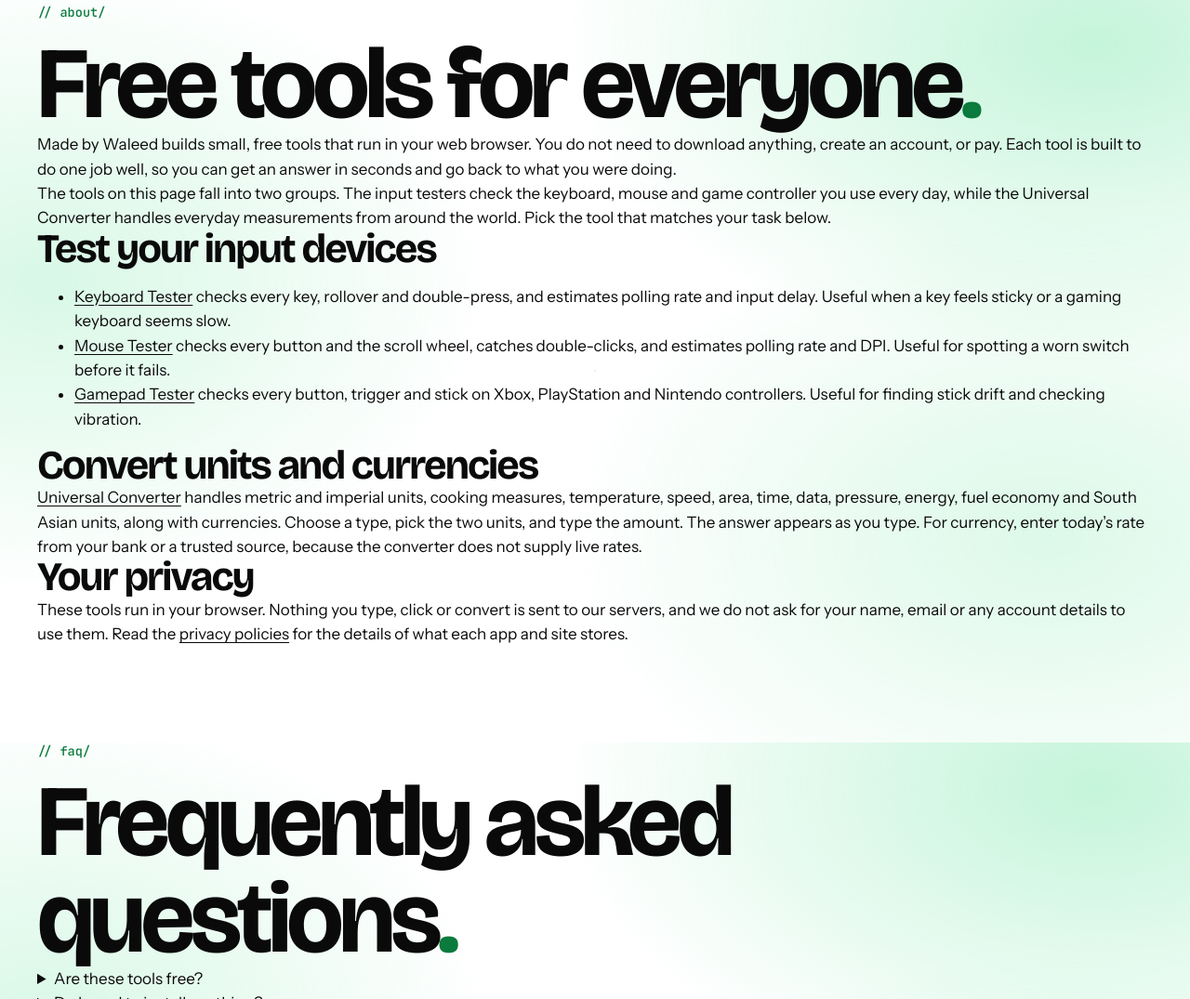
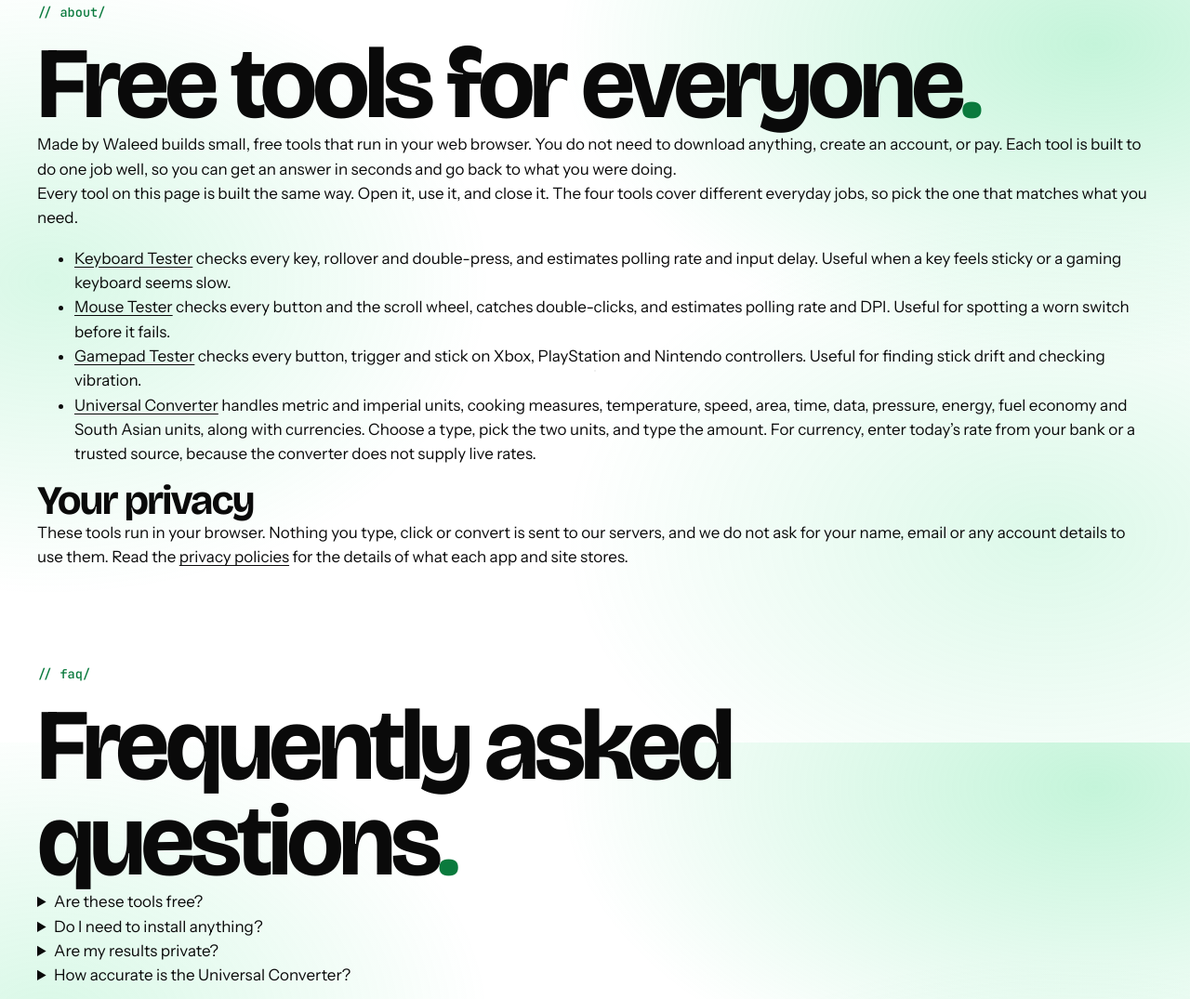
Before and after one commit to madebywaleed/madebywaleed-website, a plain HTML site: page tools/index.html in a window 1280 px wide. Shown: the part 1601-2676 px from the top of the page at 93% size. Drawn offline with nearby package versions, Linux system fonts and the light colour scheme.

Commit message:
Group all four tools together on the tools hub
The Universal Converter was listed apart from the other tools and sat under
an Input devices heading. Put every tool under one heading and one list.

Co-Authored-By: Claude Haiku 5.5 <noreply@anthropic.com>
Claude-Session: https://claude.ai/code/session_018HNbduaknF7xcZKqVrGy8y

```diff
--- a/tools/index.html
+++ b/tools/index.html
@@ -42,7 +42,7 @@
     </section>
     <section class="section tight">
       <div class="wrap">
-        <p class="eyebrow">// input/</p><h2>Input devices<span class="dot">.</span></h2>
+        <p class="eyebrow">// tools/</p><h2>Our free tools<span class="dot">.</span></h2>
         <div class="tiles">
           <a class="tile t-strategy" href="/tools/keyboard-tester/" style="text-decoration:none;color:inherit">
             <h3>Keyboard Tester<span class="dot">.</span></h3>
@@ -72,15 +72,13 @@
         <p class="eyebrow">// about/</p>
         <h2>Free tools for everyone<span class="dot">.</span></h2>
         <p>Made by Waleed builds small, free tools that run in your web browser. You do not need to download anything, create an account, or pay. Each tool is built to do one job well, so you can get an answer in seconds and go back to what you were doing.</p>
-        <p>The tools on this page fall into two groups. The input testers check the keyboard, mouse and game controller you use every day, while the Universal Converter handles everyday measurements from around the world. Pick the tool that matches your task below.</p>
-        <h3>Test your input devices</h3>
+        <p>Every tool on this page is built the same way. Open it, use it, and close it. The four tools cover different everyday jobs, so pick the one that matches what you need.</p>
         <ul>
           <li><a href="/tools/keyboard-tester/">Keyboard Tester</a> checks every key, rollover and double-press, and estimates polling rate and input delay. Useful when a key feels sticky or a gaming keyboard seems slow.</li>
           <li><a href="/tools/mouse-tester/">Mouse Tester</a> checks every button and the scroll wheel, catches double-clicks, and estimates polling rate and DPI. Useful for spotting a worn switch before it fails.</li>
           <li><a href="/tools/gamepad-tester/">Gamepad Tester</a> checks every button, trigger and stick on Xbox, PlayStation and Nintendo controllers. Useful for finding stick drift and checking vibration.</li>
+          <li><a href="/tools/universal-converter/">Universal Converter</a> handles metric and imperial units, cooking measures, temperature, speed, area, time, data, pressure, energy, fuel economy and South Asian units, along with currencies. Choose a type, pick the two units, and type the amount. For currency, enter today&rsquo;s rate from your bank or a trusted source, because the converter does not supply live rates.</li>
         </ul>
-        <h3>Convert units and currencies</h3>
-        <p><a href="/tools/universal-converter/">Universal Converter</a> handles metric and imperial units, cooking measures, temperature, speed, area, time, data, pressure, energy, fuel economy and South Asian units, along with currencies. Choose a type, pick the two units, and type the amount. The answer appears as you type. For currency, enter today&rsquo;s rate from your bank or a trusted source, because the converter does not supply live rates.</p>
         <h3>Your privacy</h3>
         <p>These tools run in your browser. Nothing you type, click or convert is sent to our servers, and we do not ask for your name, email or any account details to use them. Read the <a href="/support/#privacy">privacy policies</a> for the details of what each app and site stores.</p>
       </div>
```
